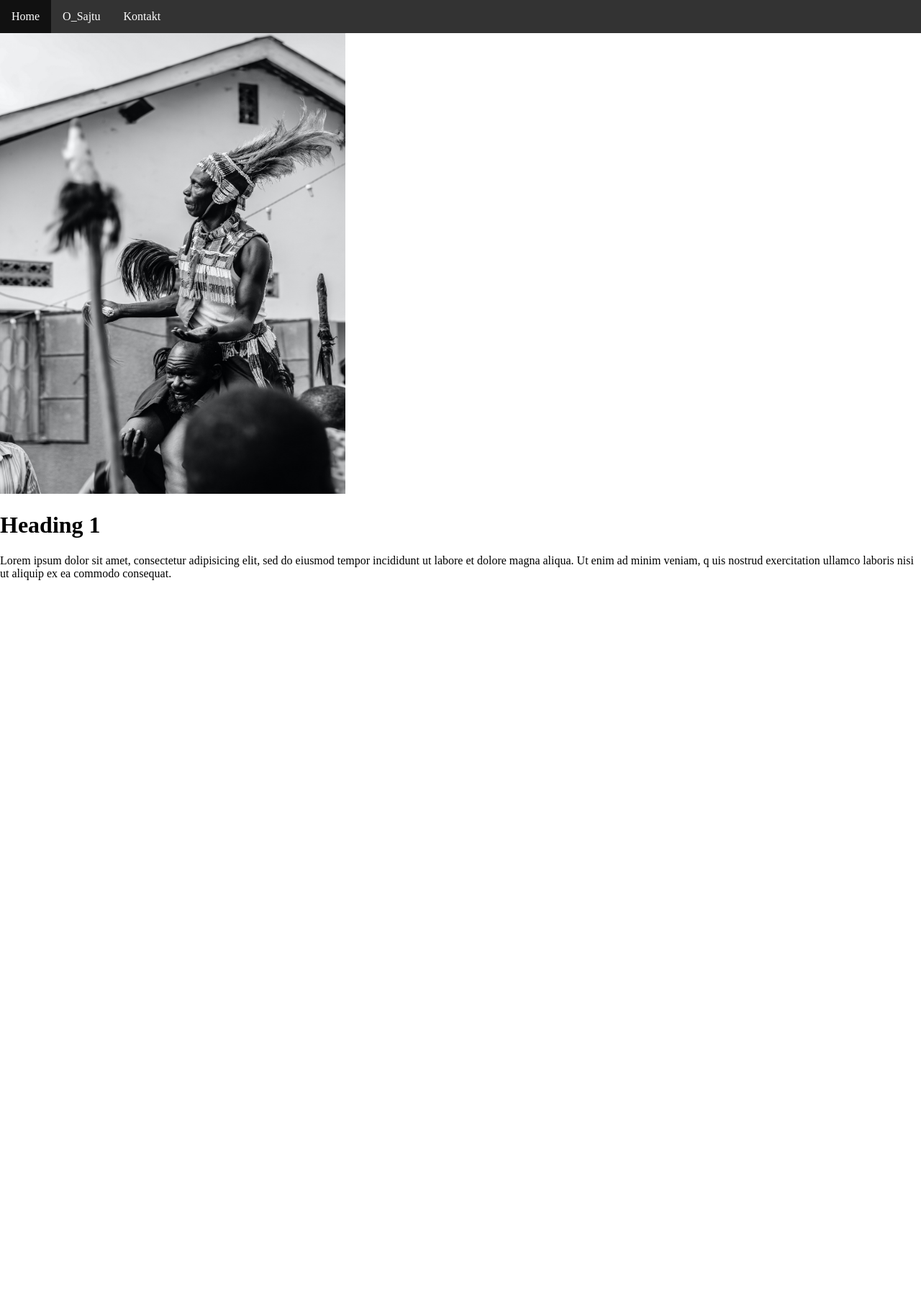
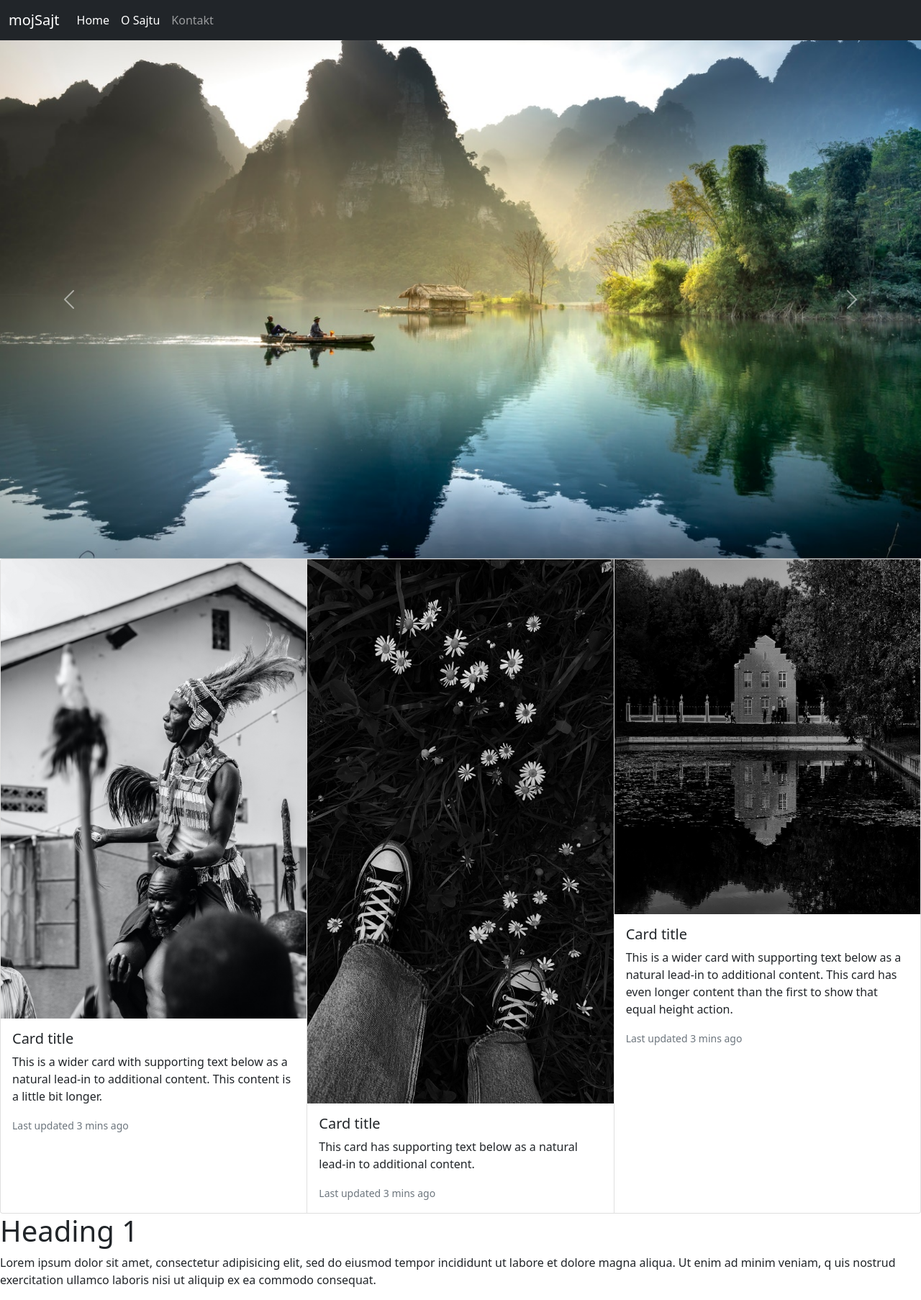
Before and after one commit to ringomag/generic_cms, a Django app: page / in a window 1280 px wide. Shown: the whole page at 72% size. Before the commit the page ends 806 px from the top, so only its background shows below. Run offline with Django 3.2, Linux system fonts and the light colour scheme; some libraries are stand-ins or nearby versions.

Commit message:
izmenjene slike i bootstrap

```diff
--- a/moj_app/templates/base.html
+++ b/moj_app/templates/base.html
@@ -4,25 +4,90 @@
 <html lang="en" dir="ltr">
   <head>
     <meta charset="utf-8">
+    <meta name="viewport" content="width=device-width, initial-scale=1">
+
     <title>{% block title %} Moj sajt {% endblock %}</title>
-    <link rel="stylesheet" href="{% static 'css/style.css' %}">
+    <link href="https://cdn.jsdelivr.net/npm/bootstrap@5.0.0-beta2/dist/css/bootstrap.min.css" rel="stylesheet" integrity="sha384-BmbxuPwQa2lc/FVzBcNJ7UAyJxM6wuqIj61tLrc4wSX0szH/Ev+nYRRuWlolflfl" crossorigin="anonymous">
   </head>
   <body>
 
-    <ul>
-      <li><a href="{% url 'home' %}">Home</a></li>
-      <li><a href="{% url 'o_sajtu' %}">O_Sajtu</a></li>
-      <li><a href="{% url 'kontakt' %}">Kontakt</a></li>
-    </ul>
+    <nav class="navbar navbar-expand-lg navbar-dark bg-dark">
+      <div class="container-fluid">
+        <a class="navbar-brand" href="#">mojSajt</a>
+        <button class="navbar-toggler" type="button" data-bs-toggle="collapse" data-bs-target="#navbarNav" aria-controls="navbarNav" aria-expanded="false" aria-label="Toggle navigation">
+          <span class="navbar-toggler-icon"></span>
+        </button>
+        <div class="collapse navbar-collapse" id="navbarNav">
+          <ul class="navbar-nav">
+            <li class="nav-item">
+              <a class="nav-link active" aria-current="page" href="{% url 'home' %}">Home</a>
+            </li>
+            <li class="nav-item">
+              <a class="nav-link active" aria-current="page" href="{% url 'o_sajtu' %}">O Sajtu</a>
+            </li>
+            <li class="nav-item">
+              <a class="nav-link" href="{% url 'kontakt' %}">Kontakt</a>
+            </li>
 
-    {% block images %}
-    <img src="{% static 'images/slika.jpg' %}">
-    {% endblock %}
+          </ul>
+        </div>
+      </div>
+    </nav>
+
+    <div id="carouselExampleControls" class="carousel slide" data-bs-ride="carousel">
+  <div class="carousel-inner">
+    <div class="carousel-item active">
+      <img src="{% static 'images/slika4.jpg' %}" class="d-block w-100" alt="...">
+    </div>
+    <div class="carousel-item">
+      <img src="{% static 'images/slika5.jpg' %}" class="d-block w-100" alt="...">
+    </div>
+    <div class="carousel-item">
+      <img src="{% static 'images/slika6.jpg' %}" class="d-block w-100" alt="...">
+    </div>
+  </div>
+  <button class="carousel-control-prev" type="button" data-bs-target="#carouselExampleControls"  data-bs-slide="prev">
+    <span class="carousel-control-prev-icon" aria-hidden="true"></span>
+    <span class="visually-hidden">Previous</span>
+  </button>
+  <button class="carousel-control-next" type="button" data-bs-target="#carouselExampleControls"  data-bs-slide="next">
+    <span class="carousel-control-next-icon" aria-hidden="true"></span>
+    <span class="visually-hidden">Next</span>
+  </button>
+</div>
+
+<div class="card-group">
+  <div class="card">
+    <img src="{% static 'images/slika.jpg' %}" class="card-img-top" alt="...">
+    <div class="card-body">
+      <h5 class="card-title">Card title</h5>
+      <p class="card-text">This is a wider card with supporting text below as a natural lead-in to additional content. This content is a little bit longer.</p>
+      <p class="card-text"><small class="text-muted">Last updated 3 mins ago</small></p>
+    </div>
+  </div>
+  <div class="card">
+    <img src="{% static 'images/slika2.jpg' %}" class="card-img-top" alt="...">
+    <div class="card-body">
+      <h5 class="card-title">Card title</h5>
+      <p class="card-text">This card has supporting text below as a natural lead-in to additional content.</p>
+      <p class="card-text"><small class="text-muted">Last updated 3 mins ago</small></p>
+    </div>
+  </div>
+  <div class="card">
+    <img src="{% static 'images/slika3.jpg' %}" class="card-img-top" alt="...">
+    <div class="card-body">
+      <h5 class="card-title">Card title</h5>
+      <p class="card-text">This is a wider card with supporting text below as a natural lead-in to additional content. This card has even longer content than the first to show that equal height action.</p>
+      <p class="card-text"><small class="text-muted">Last updated 3 mins ago</small></p>
+    </div>
+  </div>
+</div>
 
     {% block head %}
     <h1>Heading in base template</h1>
     {% endblock %}
 
-
+    <script src="https://cdn.jsdelivr.net/npm/@popperjs/core@2.6.0/dist/umd/popper.min.js" integrity="sha384-KsvD1yqQ1/1+IA7gi3P0tyJcT3vR+NdBTt13hSJ2lnve8agRGXTTyNaBYmCR/Nwi" crossorigin="anonymous"></script>
+    <script src="https://cdn.jsdelivr.net/npm/bootstrap@5.0.0-beta2/dist/js/bootstrap.min.js" integrity="sha384-nsg8ua9HAw1y0W1btsyWgBklPnCUAFLuTMS2G72MMONqmOymq585AcH49TLBQObG" crossorigin="anonymous"></script>
   </body>
 </html>
--- a/moj_app/templates/home.html
+++ b/moj_app/templates/home.html
@@ -4,7 +4,7 @@
 {% block title %} HOME {% endblock %}
 
 {% block images %}
-<img src="{% static 'images/slika.jpg' %}">
+<img src="{% static 'images/slika.jpg' %}" class="img-fluid" alt="Responsive image">
 {% endblock %}
 
 {% block head %}
--- a/moj_app/templates/kontakt.html
+++ b/moj_app/templates/kontakt.html
@@ -5,7 +5,7 @@
 {% block title %} KONTAKT {% endblock %}
 
 {% block images %}
-<img src="{% static 'images/slika2.jpg' %}">
+<img src="{% static 'images/slika2.jpg' %}" class="img-fluid" alt="Responsive image">
 {% endblock %}
 
 {% block head %}
--- a/moj_app/templates/o_sajtu.html
+++ b/moj_app/templates/o_sajtu.html
@@ -6,7 +6,7 @@
 {% block title %} O SAJTU {% endblock %}
 
 {% block images %}
-<img src="{% static 'images/slika3.jpg' %}">
+<img src="{% static 'images/slika3.jpg' %}" class="img-fluid" alt="Responsive image">
 {% endblock %}
 
 {% block head%}
```
Also changed, not shown: moj_app/static/images/slika4.jpg (added), moj_app/static/images/slika5.jpg (added), moj_app/static/images/slika6.jpg (added).
